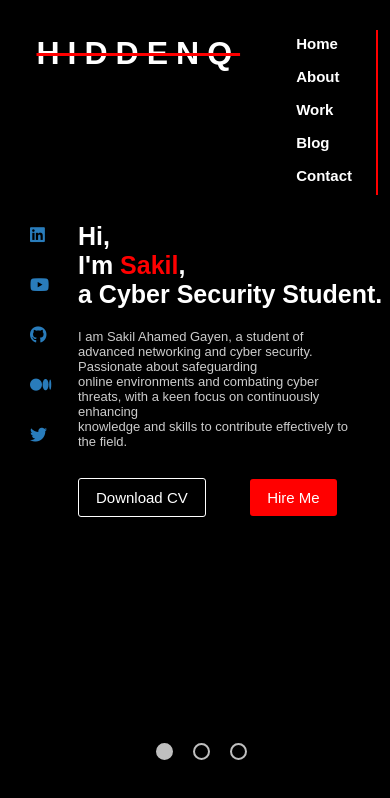
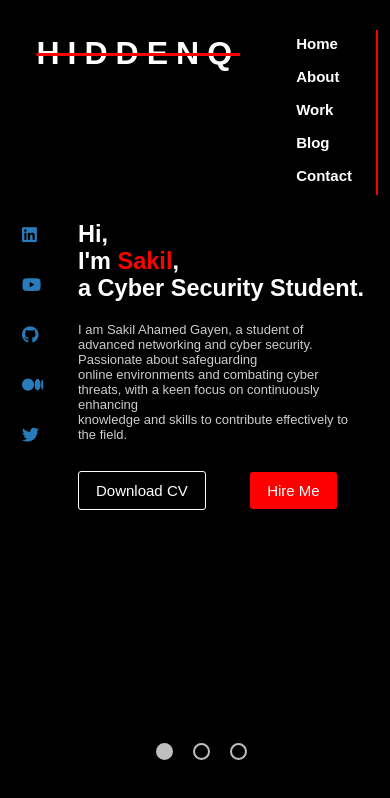
Before and after one commit to sakilahamed/HiddenQ, a plain HTML site: page index.html in a window 390 px wide. Drawn offline with Linux system fonts and the light colour scheme.

Commit message:
Update style.css

```diff
--- a/style.css
+++ b/style.css
@@ -287,7 +287,7 @@ footer {
     }
     .social-links {
         gap: 30px;
-        margin-left: -30px;
+        margin-left: -38px;
         margin-top: -27px;
     }
     .social-links a{
@@ -317,7 +317,7 @@ footer {
     margin-top: 20px;
 }
 .main_body h1{
-    font-size: 25px;
+    font-size: 23.5px;
 }
 .para p{
     font-size: 13px;
```
